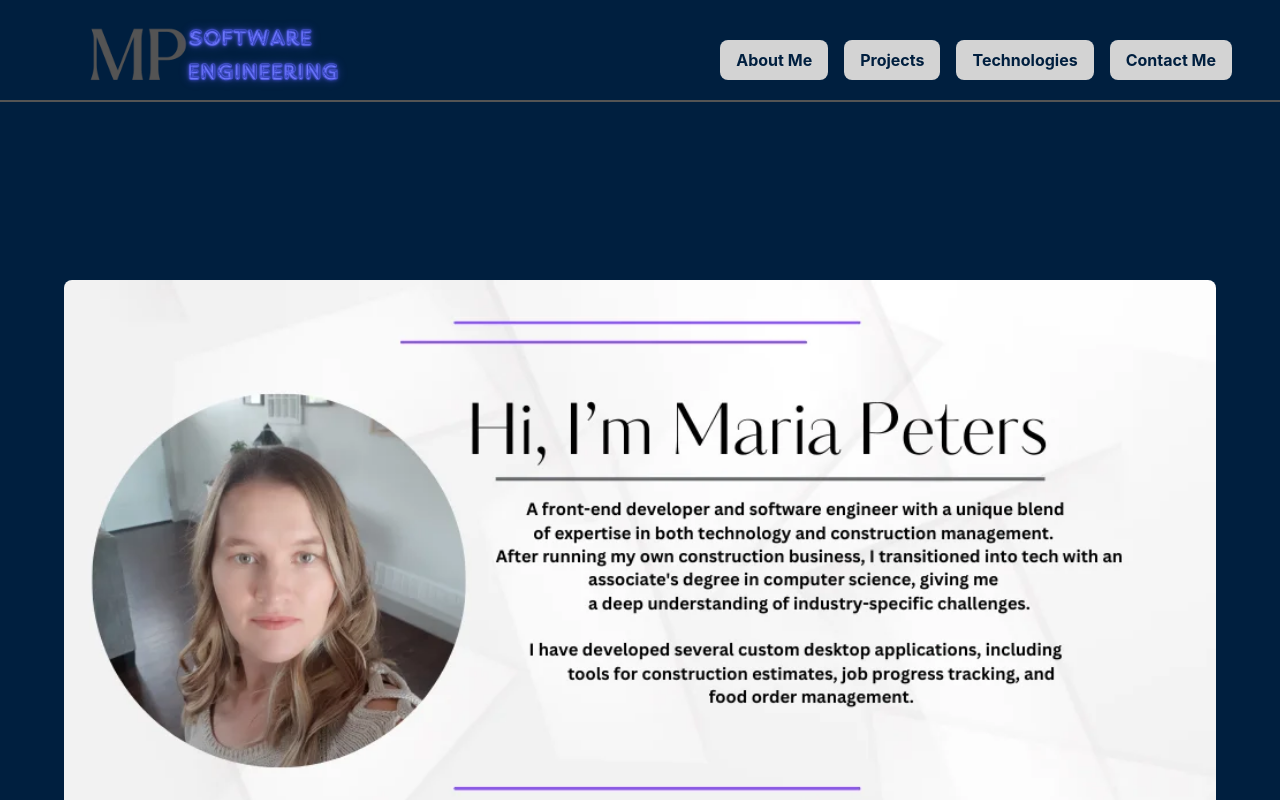
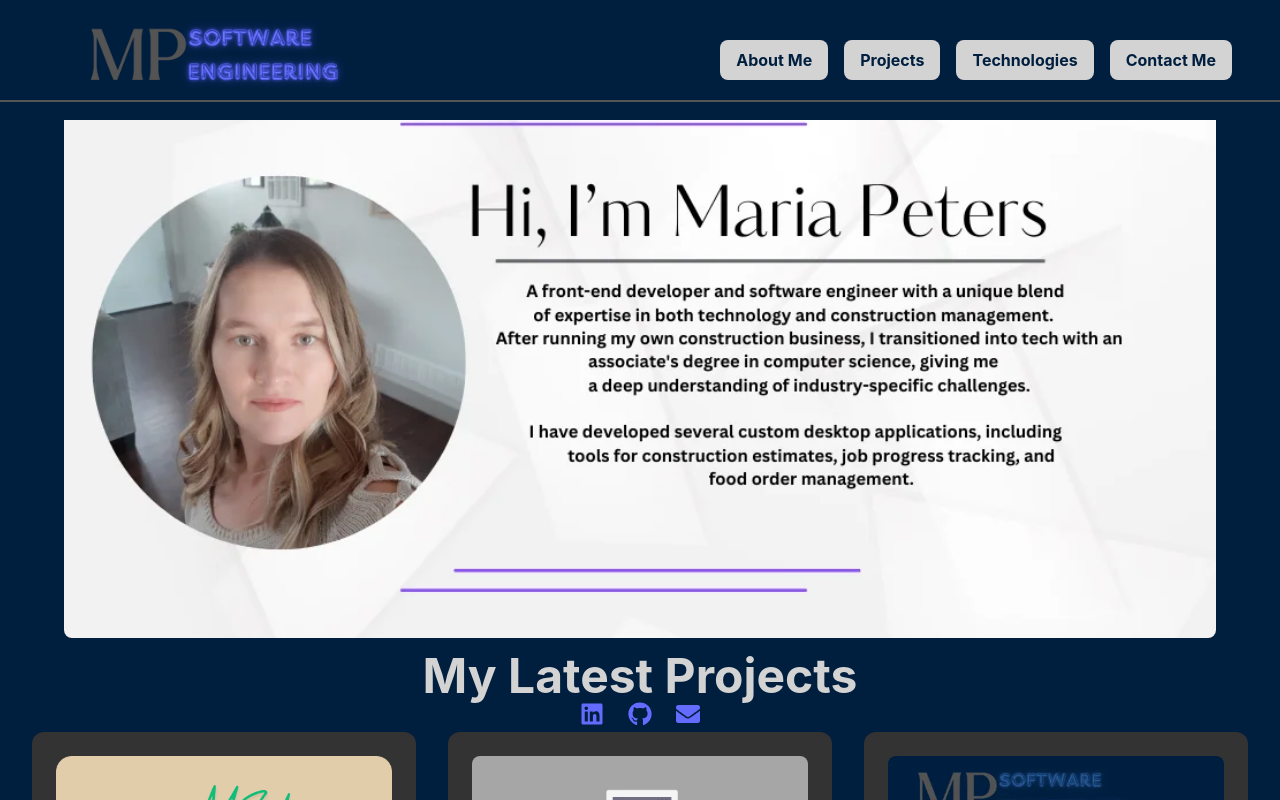
Before and after one commit to Marysgithub321/my-portfolio, a React (Vite) app: page / in a window 1280 px wide. Shown: the top 800 px of the page. Built offline with nearby package versions, Linux system fonts and the light colour scheme; a web font is replaced by a local one.

Commit message:
added a max height of 600px to the about me section

```diff
--- a/src/pages/AboutMe.jsx
+++ b/src/pages/AboutMe.jsx
@@ -1,10 +1,11 @@
 import React, { Suspense } from 'react';
 import Hero from '../images/Hero.webp';
-// Corrected import for react-icons
 import { FaLinkedin, FaGithub, FaEnvelope } from 'react-icons/fa';
 
 // Lazy-load Framer Motion
-const MotionSection = React.lazy(() => import('framer-motion').then((mod) => ({ default: mod.motion.section })));
+const MotionSection = React.lazy(() =>
+  import('framer-motion').then((mod) => ({ default: mod.motion.section }))
+);
 
 const AboutMe = () => {
   return (
@@ -14,18 +15,18 @@ const AboutMe = () => {
         initial={{ opacity: 0, y: 20 }}
         animate={{ opacity: 1, y: 0 }}
         transition={{ duration: 1.5 }}
-        className="min-h-screen flex flex-col items-center justify-center px-4 sm:px-8 pt-32"
+        className="flex flex-col items-center justify-center px-4 sm:px-8 pt-12"
+        style={{ maxHeight: '500px' }} // Set maximum height for the section
       >
         <div className="flex justify-center items-center w-full p-8">
-          {/* Lazy-load the Hero image and define dimensions */}
+          {/* Limit the Hero image height */}
           <img
             data-aos="zoom-in"
             src={Hero}
             alt="About Me"
-            width="1200"  // Define image width (for example, adjust based on actual dimensions)
-            height="800"  // Define image height (for example, adjust based on actual dimensions)
-            className="w-full h-auto object-cover rounded-lg"
+            className="w-full h-full object-cover rounded-lg"
             loading="lazy"
+            style={{ maxHeight: '600px' }} // Set maximum height for the image
           />
         </div>
 
```
